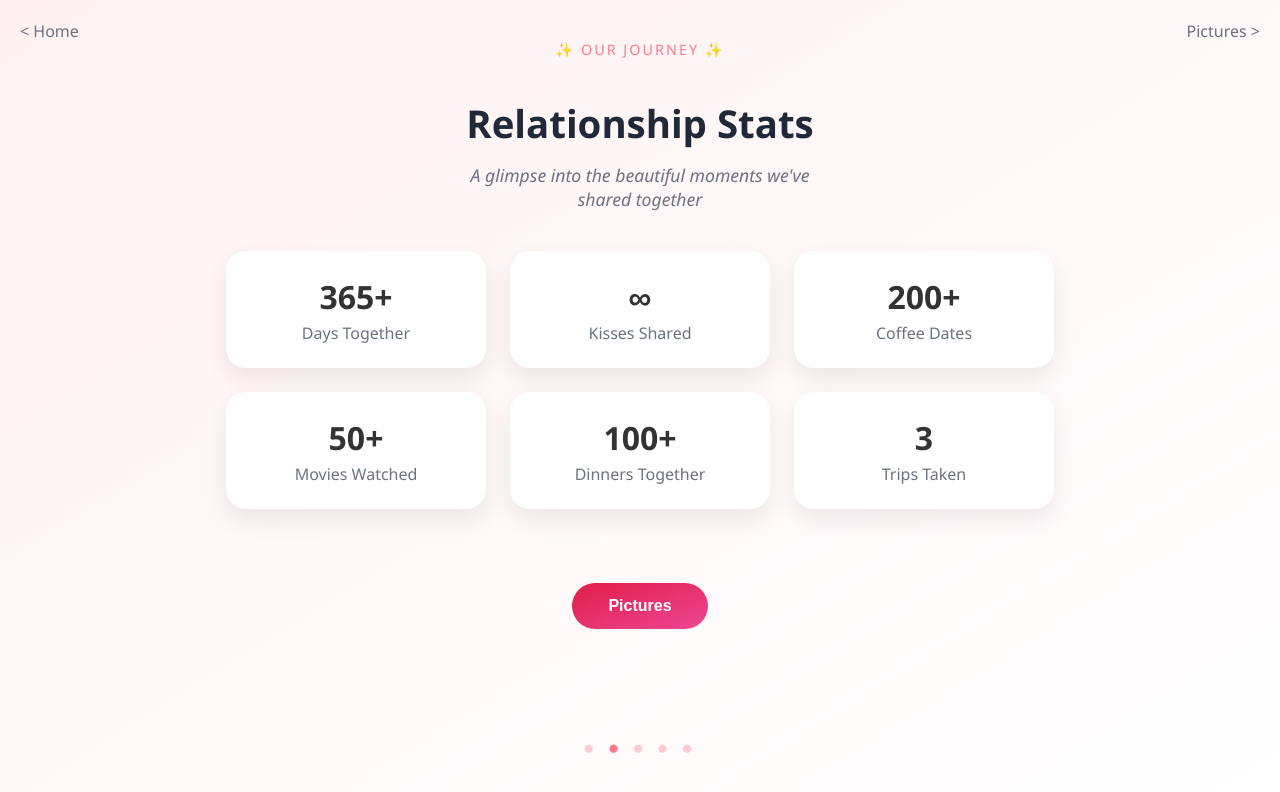
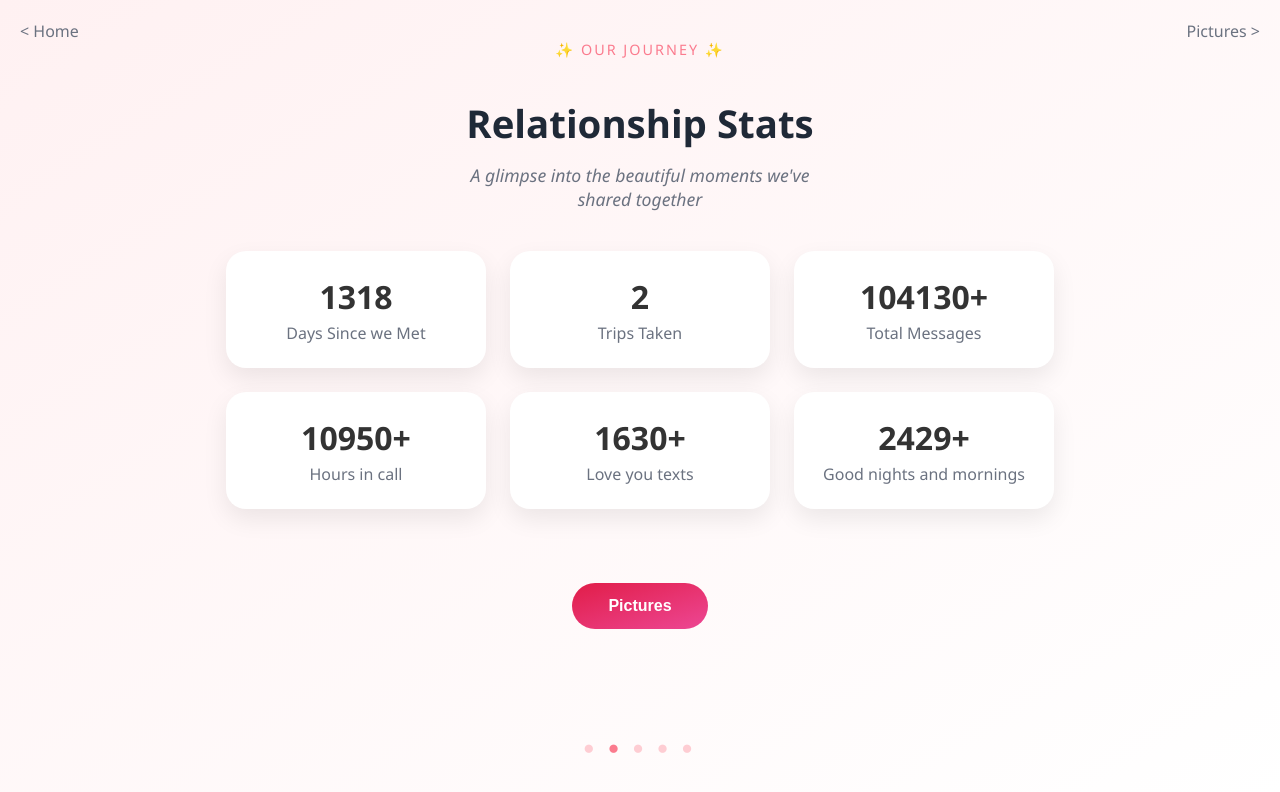
Before and after one commit to Abid-Chowdhury/valentinesxt, a React (Create React App) app: page /stats in a window 1280 px wide. Shown: the top 792 px of the page. Built offline with nearby package versions, Linux system fonts and the light colour scheme.

Commit message:
Updated Stats

```diff
--- a/src/pages/Stats.js
+++ b/src/pages/Stats.js
@@ -19,33 +19,33 @@ export default function Stats() {
 
       <div className="stats-grid">
         <div className="stat-card">
-          <div className="stat-number">365+</div>
-          <div className="stat-label">Days Together</div>
+          <div className="stat-number">1318</div>
+          <div className="stat-label">Days Since we Met</div>
         </div>
 
         <div className="stat-card">
-          <div className="stat-number">∞</div>
-          <div className="stat-label">Kisses Shared</div>
+          <div className="stat-number">2</div>
+          <div className="stat-label">Trips Taken</div>
         </div>
 
         <div className="stat-card">
-          <div className="stat-number">200+</div>
-          <div className="stat-label">Coffee Dates</div>
+          <div className="stat-number">104130+</div>
+          <div className="stat-label">Total Messages</div>
         </div>
 
         <div className="stat-card">
-          <div className="stat-number">50+</div>
-          <div className="stat-label">Movies Watched</div>
+          <div className="stat-number">10950+</div>
+          <div className="stat-label">Hours in call</div>
         </div>
 
         <div className="stat-card">
-          <div className="stat-number">100+</div>
-          <div className="stat-label">Dinners Together</div>
+          <div className="stat-number">1630+</div>
+          <div className="stat-label">Love you texts</div>
         </div>
 
         <div className="stat-card">
-          <div className="stat-number">3</div>
-          <div className="stat-label">Trips Taken</div>
+          <div className="stat-number">2429+</div>
+          <div className="stat-label">Good nights and mornings</div>
         </div>
       </div>
 
```
Also changed, not shown: src/Stats.txt (added).
